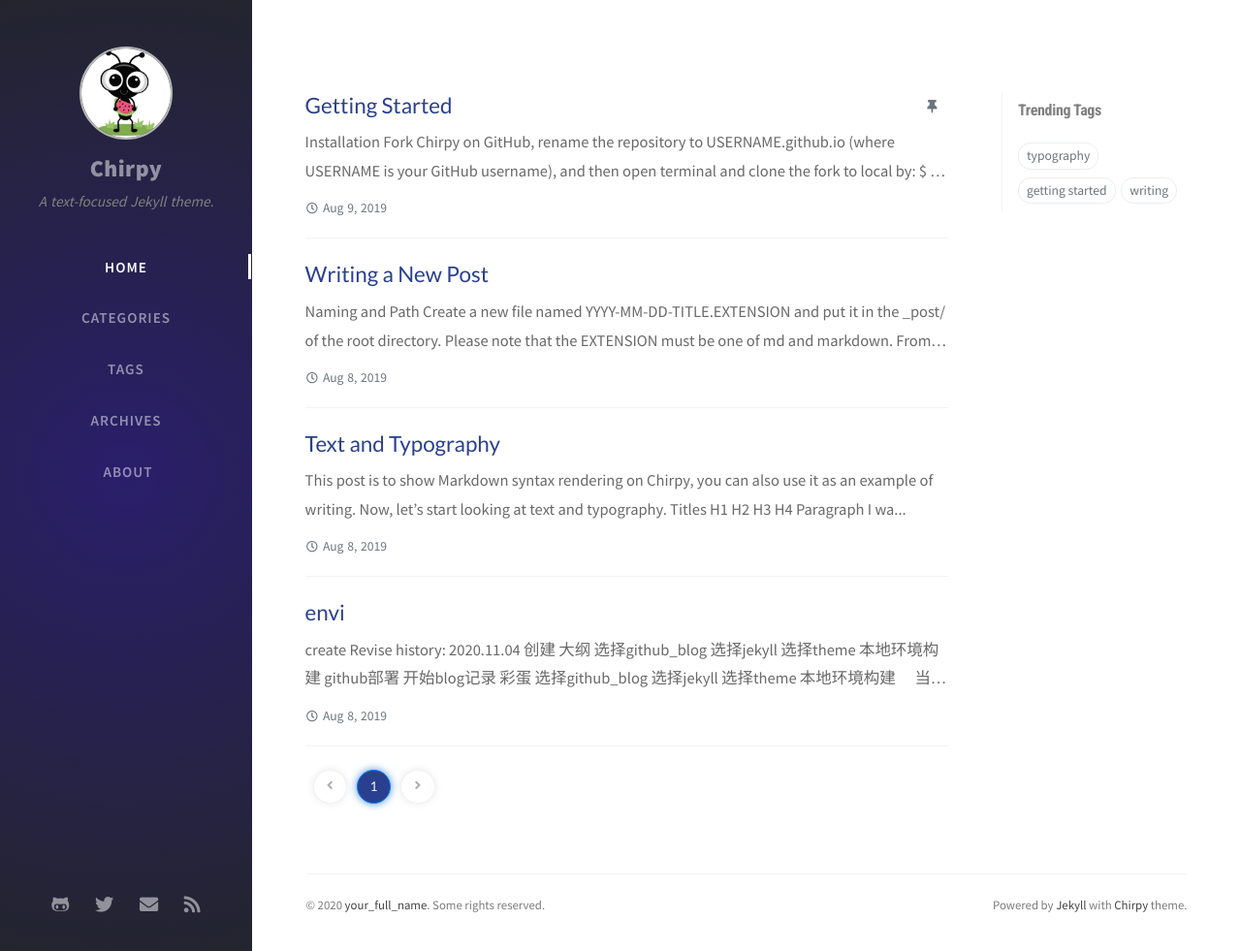
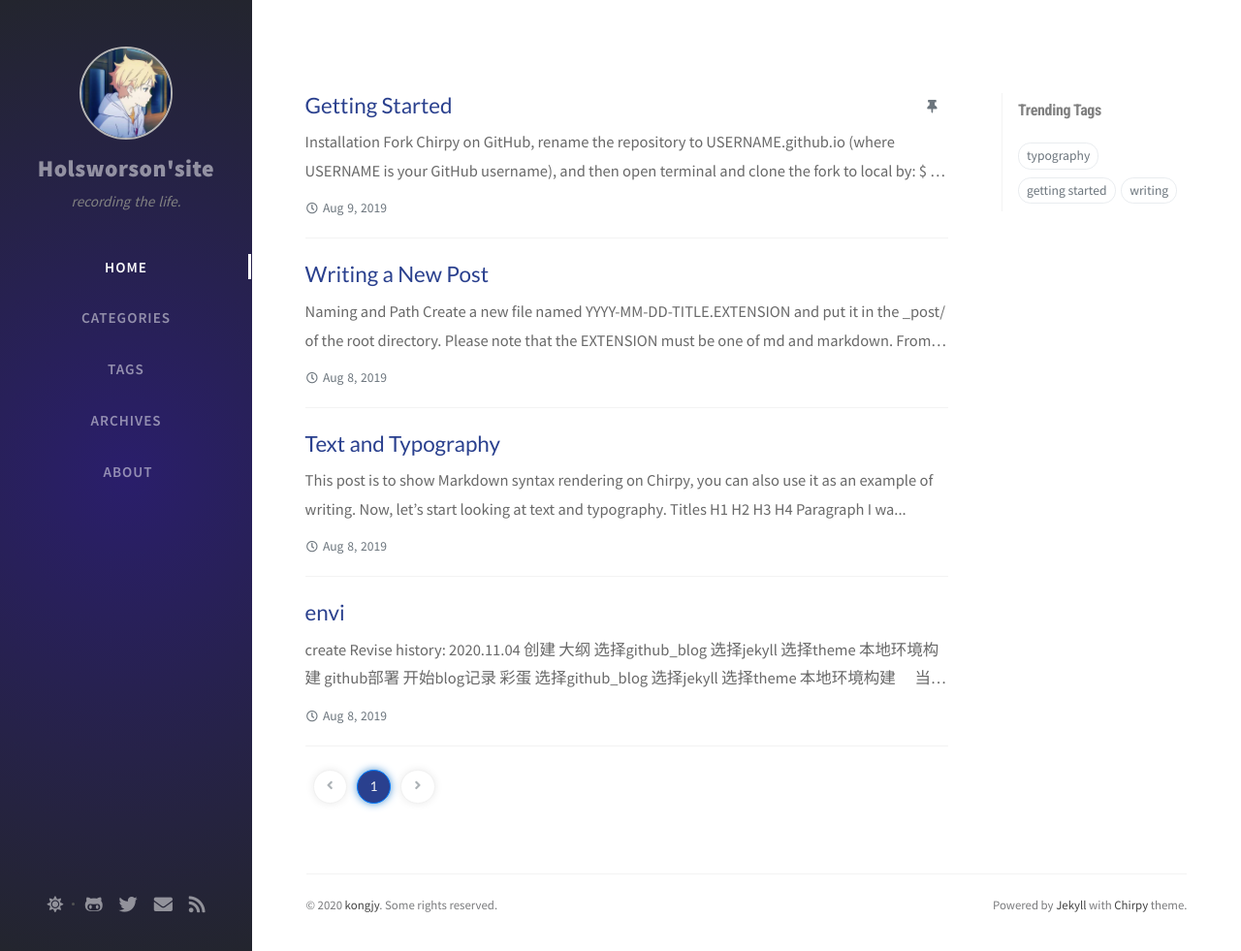
Before and after one commit to Holsworson/holsworson.github.io, a Jekyll site: the page built from index.html, in a window 1280 px wide and 981 px high. Shown: the whole window at 97% size. Built offline with Jekyll 4.4.1, drawn with Linux system fonts in a browser that asks for light colours; nearby versions of some CDN libraries; the list of posts is cut into pages by our own code; comment, search, counter and statistics services are not loaded.

Commit message:
Changes to be committed: 	modified:   _config.yml 	modified:   assets/img/sample/avatar.jpg
 Untracked files:
	.container/

```diff
--- a/_config.yml
+++ b/_config.yml
@@ -1,16 +1,12 @@
 # The Site Settings
-# v2.0
-# https://github.com/cotes2020/jekyll-theme-chirpy
-# © 2017-2019 Cotes Chung
-# MIT licensed
 
 
 # jekyll-seo-tag settings › https://github.com/jekyll/jekyll-seo-tag/blob/master/docs/usage.md
 #--------------------------
 
-title: Chirpy                          # the main title
+title: Holsworson'site                          # the main title
 
-tagline: A text-focused Jekyll theme.  # it will display as the sub-title
+tagline: recording the life.  # it will display as the sub-title
 
 description: >-                        # used by seo meta and the atom feed
   A minimal, portfolio, sidebar,
@@ -20,23 +16,23 @@
 # Replace with the website url, e.g. 'https://username.github.io'
 url: 'holsworson.github.io'
 
-author: your_full_name                  # change to your full name
+author: kongjy                  # change to your full name
 
 avatar: /assets/img/sample/avatar.jpg   # support internet resources
 
 github:
-  username: github_username             # change to your github username
+  username: holsworson             # change to your github username
 
 twitter:
-  username: twitter_username            # change to your twitter username
+  username: None            # change to your twitter username
 
 social:
-  name: your_full_name                  # it will shows as the copyright owner in Footer
-  email: example@doamin.com             # change to your email address
+  name: kongjy                  # it will shows as the copyright owner in Footer
+  email: holsworson@163.com             # change to your email address
   links:
     # The first element serves as the copyright owner's link
-    - https://twitter.com/username      # change to your twitter homepage
-    - https://github.com/username       # change to your github homepage
+    #- https://twitter.com/username      # change to your twitter homepage
+    - https://github.com/holsworson       # change to your github homepage
     # Uncomment below to add more social links
     # - https://www.facebook.com/username
     # - https://www.linkedin.com/in/username
@@ -78,7 +74,7 @@
 #
 #     dark   - Use the dark color scheme
 #
-theme_mode: light
+theme_mode: dual
 
 # boolean type, global switch for ToC in posts.
 toc: true
```
Also changed, not shown: assets/img/sample/avatar.jpg.
